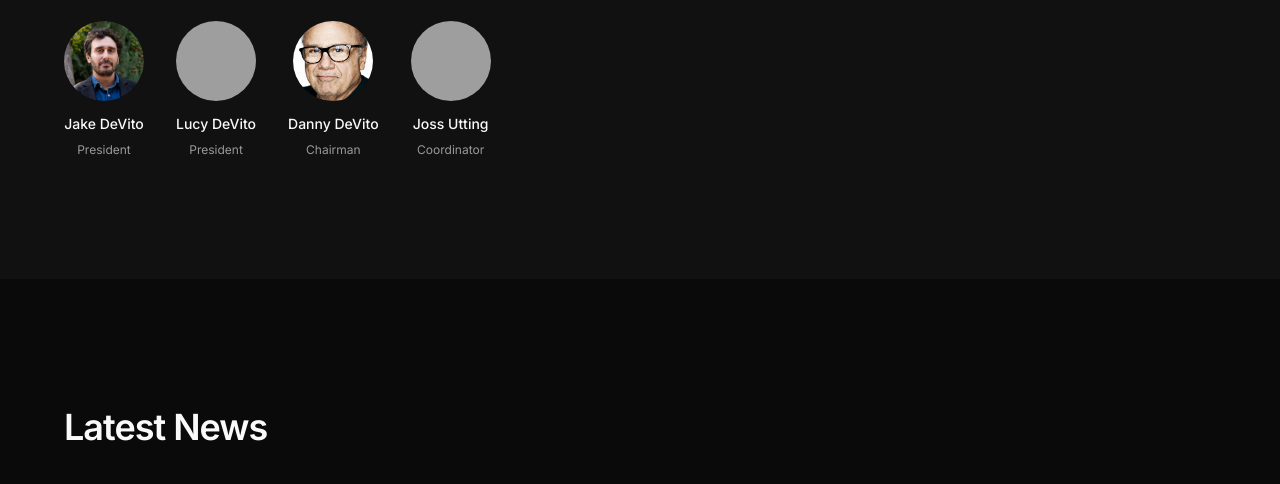
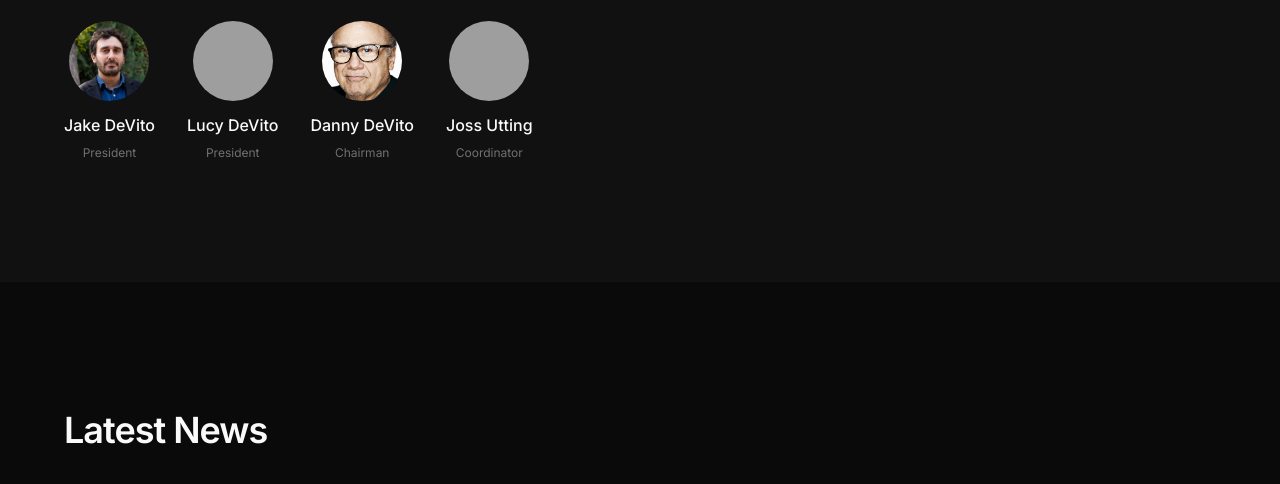
Before and after one commit to jersey2ndave/jersey2ndave.github.com, a plain HTML site: page index.html in a window 1280 px wide. Shown: the part 2537-3021 px from the top of the page. Drawn offline with Linux system fonts and the light colour scheme; grey boxes are pictures that could not be loaded.

Commit message:
Updated website

```diff
--- a/styles.css
+++ b/styles.css
@@ -439,13 +439,14 @@ img {
 }
 
 .team-name {
-  font-size: 14px;
+  font-size: 16px;
   font-weight: 500;
 }
 
 .team-role {
   font-size: 12px;
   color: #999;
+  opacity: 0.7;
   margin-top: 4px;
 }
 
```
